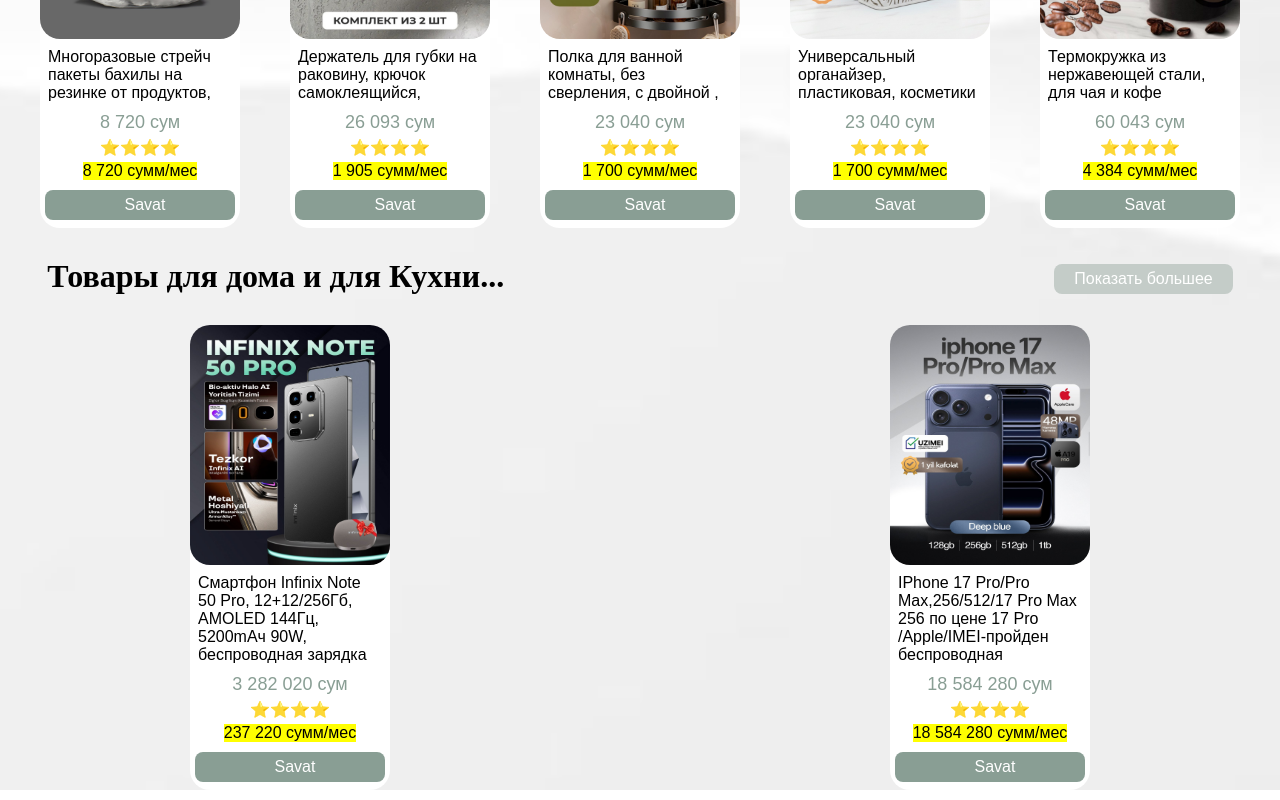
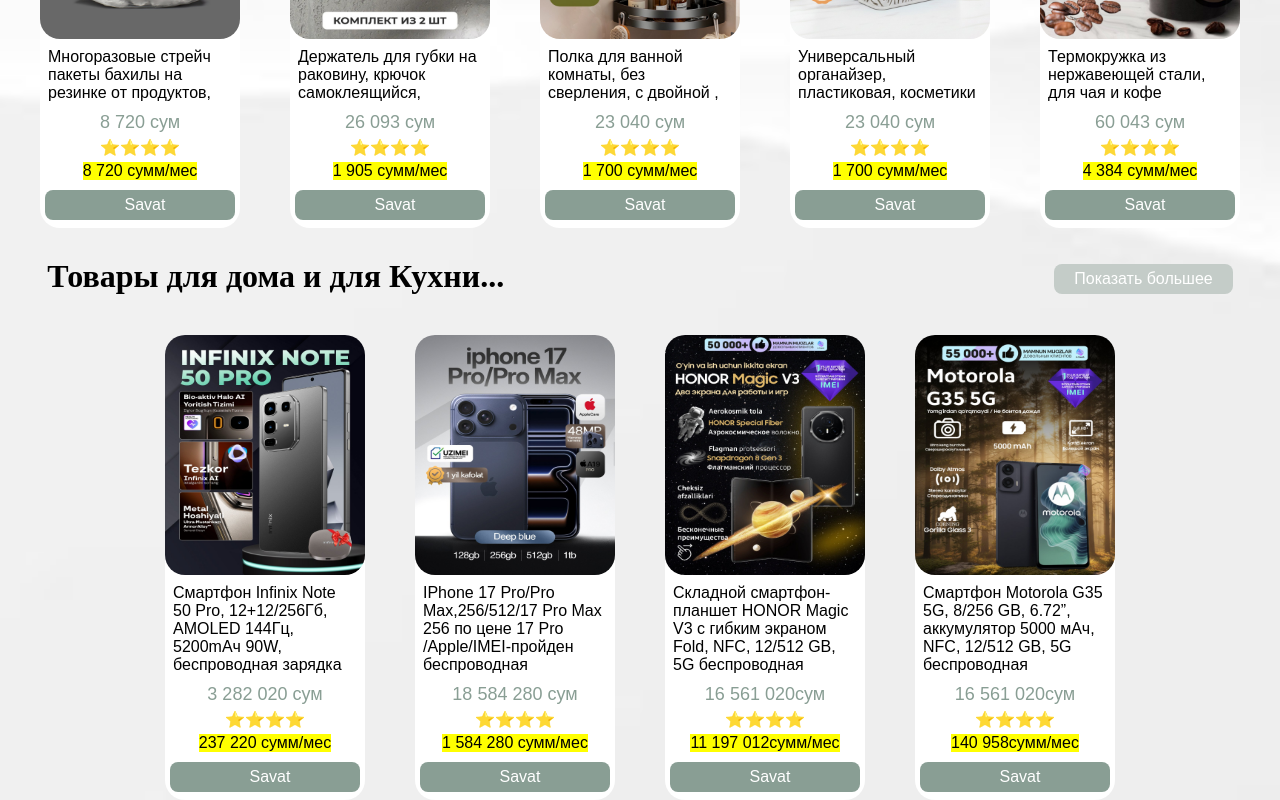
Before and after one commit to NoirMind/React-Js, a React (Vite) app in the folder React Lesson 3/: page / in a window 1280 px wide. Shown: the part 3221-4021 px from the top of the page. Built offline with nearby package versions, Linux system fonts and the light colour scheme; a web font is replaced by a local one.

Commit message:
Motorola

```diff
--- a/React Lesson 3/src/Study.jsx
+++ b/React Lesson 3/src/Study.jsx
@@ -1,10 +1,12 @@
 import React from 'react'
 import tel from "./assets/img/tel.jpg";
 import tel2 from "./assets/img/tel2.jpg";
+import tel3 from "./assets/img/tel3.jpg";
+import tel4 from "./assets/img/tel4.jpg";
 
 function Study() {
   return (
-    <div className='container study-products'>
+    <div className='container home-boxes'>
         <div className="variant">
          <img className='shop-img' src={tel} alt="photo" style={{ width: "200px", height: "240px"}}/>
          <p className='shop-p-second'>Смартфон Infinix Note 50 Pro, 12+12/256Гб, AMOLED 144Гц, 5200mAч 90W, беспроводная зарядка</p>
@@ -18,7 +20,23 @@
          <p className='shop-p-second'>IPhone 17 Pro/Pro Max,256/512/17 Pro Max 256 по цене 17 Pro /Apple/IMEI-пройден беспроводная</p>
          <p className='shop-p'>18 584 280 сум</p>
          <p>⭐⭐⭐⭐</p>
-         <mark shop-mark>18 584 280 сумм/мес</mark>
+         <mark shop-mark>1 584 280 сумм/мес</mark>
+         <button class="shopBtn"><i class="fa-solid fa-bag-shopping"></i>Savat</button>
+        </div>
+        <div className="variant">
+         <img className='shop-img' src={tel3} alt="photo" style={{ width: "200px", height: "240px"}}/>
+         <p className='shop-p-second'>Складной смартфон-планшет HONOR Magic V3 с гибким экраном Fold, NFC, 12/512 GB, 5G беспроводная</p>
+         <p className='shop-p'>16 561 020сум</p>
+         <p>⭐⭐⭐⭐</p>
+         <mark shop-mark>11 197 012сумм/мес</mark>
+         <button class="shopBtn"><i class="fa-solid fa-bag-shopping"></i>Savat</button>
+        </div>
+        <div className="variant">
+         <img className='shop-img' src={tel4} alt="photo" style={{ width: "200px", height: "240px"}}/>
+         <p className='shop-p-second'>Смартфон Motorola G35 5G, 8/256 GB, 6.72”, аккумулятор 5000 мАч, NFC, 12/512 GB, 5G беспроводная</p>
+         <p className='shop-p'>16 561 020сум</p>
+         <p>⭐⭐⭐⭐</p>
+         <mark shop-mark>140 958сумм/мес</mark>
          <button class="shopBtn"><i class="fa-solid fa-bag-shopping"></i>Savat</button>
         </div>
     </div>
```
Also changed, not shown: React Lesson 3/src/assets/img/tel3.jpg (added), React Lesson 3/src/assets/img/tel4.jpg (added).
